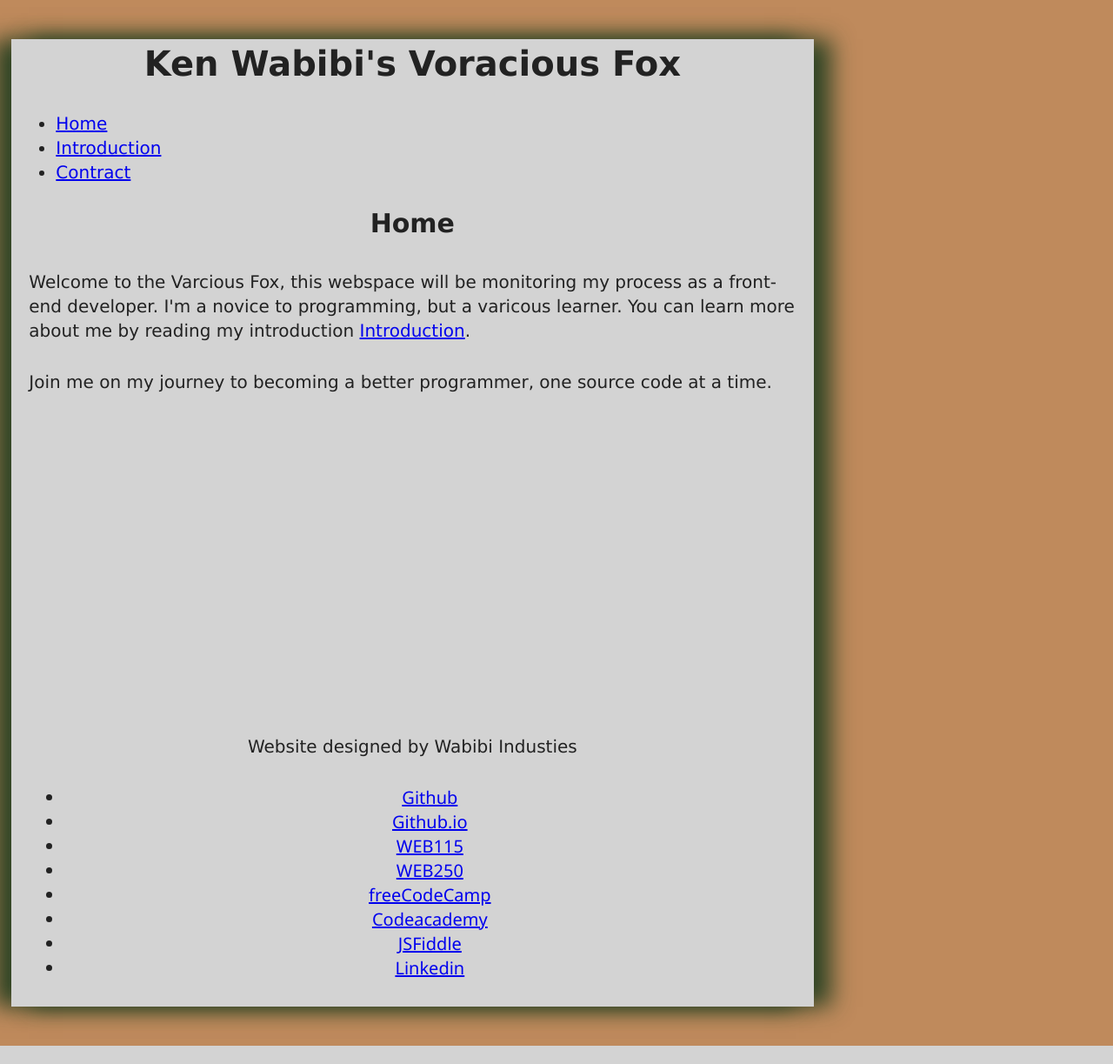
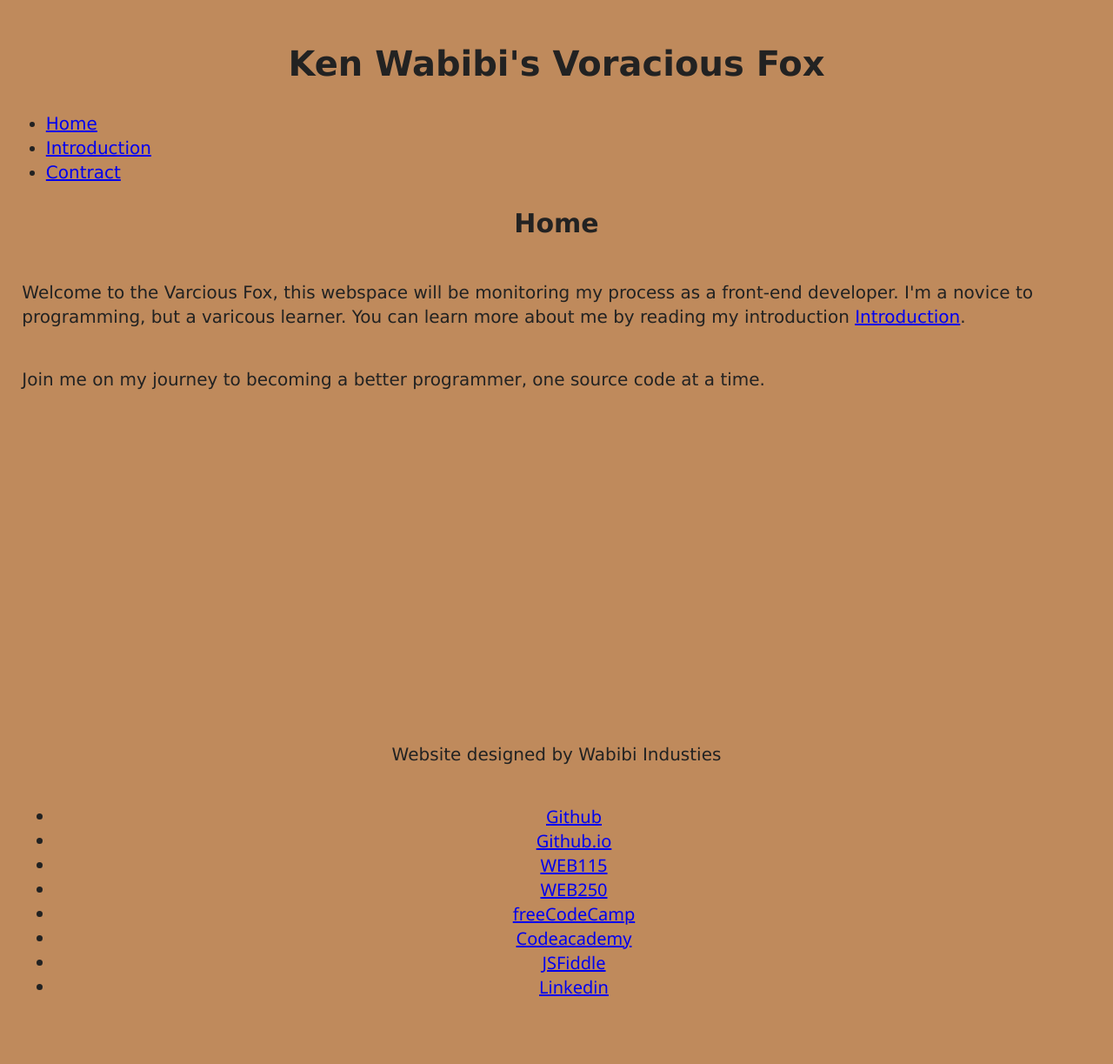
Before and after one commit to KenLWabibi/KenLWabibi.github.io, a PHP site: page / in a window 1280 px wide. Shown: the whole page at 87% size. Before the commit the page ends 1202 px from the top, so only its background shows below. Run offline with PHP 8.4, Linux system fonts and the light colour scheme.

Commit message:
Update VF_layout1.css

```diff
--- a/VF_layout1.css
+++ b/VF_layout1.css
@@ -19,19 +19,6 @@ html {
 /* Set background color for desktop */
 	background-color: rgba(191, 138, 92);
 	margin: 0px auto;
-}
-body {
-	width: 88.2%;
-	max-width: 900px;
-	padding-left: 0.9%;
-	padding-right: 0.9%;
-	margin: 0px auto auto auto;
-	clear: none;
-	float: none;
-	background-color: LightGray;
-	-moz-box-shadow: rgba(31, 61, 31, 0.9) 20px 0px 25px,  rgba(31, 61, 31, 0.9) -20px 0px 25px;
-	-webkit-box-shadow: rgba(31, 61, 31, 0.9) 20px 0px 25px,  rgba(31, 61, 31, 0.9) -20px 0px 25px;
-	box-shadow: rgba(31, 61, 31, 0.9) 20px 0px 25px,  rgba(31, 61, 31, 0.9) -20px 0px 25px;
 }
 h1, h2, h3, h4, h5, h6 {
 	text-align: center;
```
